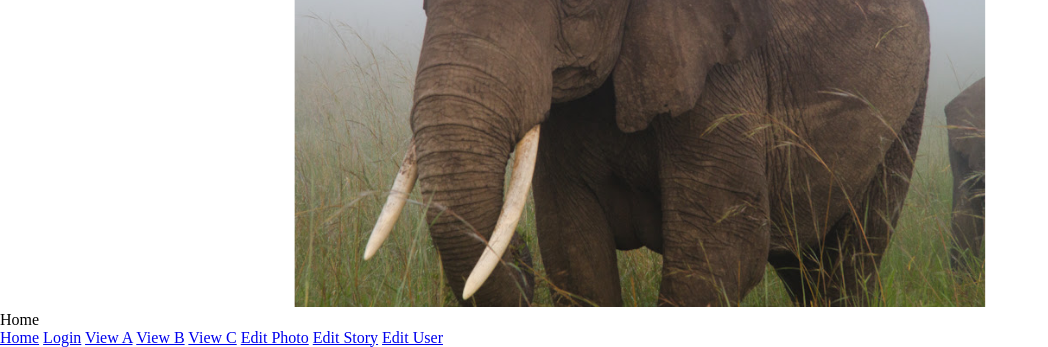
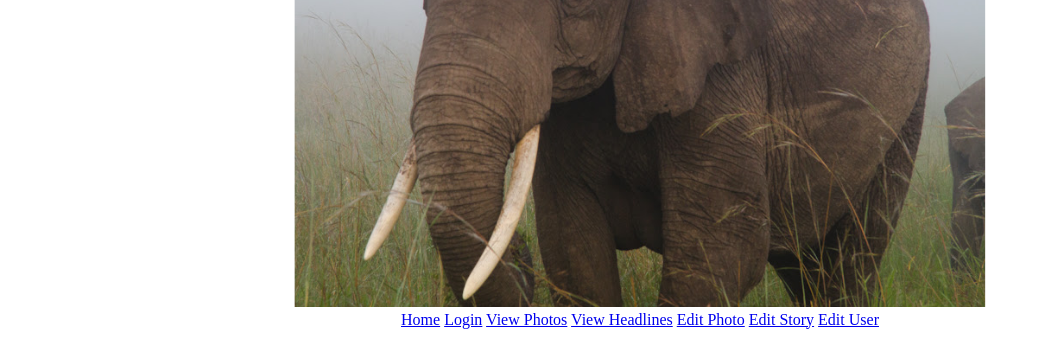
Before and after one commit to wgkcoding/wdi_final_project, a website: page app/index.html at #!/home in a window 1280 px wide. Shown: the part 554-901 px from the top of the page, without its empty margins (0-1048 px from the left). Drawn offline with nearby package versions, Linux system fonts and the light colour scheme.

Commit message:
minor fixes

```diff
--- a/api/routes/user_routes.js
+++ b/api/routes/user_routes.js
@@ -5,12 +5,7 @@ var router       = express.Router();
 var User = require('./../models/Users');
 
 router.post('/login',function(req,res){
-    console.log('console endpoint');
-    console.log(req.body);
-    console.log(req.body.email);
-    console.log(req.body.password);
     var where = {email:req.body.email,password:req.body.password};
-    //{where: }
     User.find(where, function(err, User) {
         if (err) {
             console.log(err);
--- a/app/assets/css/app.css
+++ b/app/assets/css/app.css
@@ -1,6 +1,11 @@
 body{
 	margin: 0px;
 	display: block;
+}
+
+.debug-nav {
+	width: 100%;
+	text-align: center
 }
 
 .top{
--- a/app/index.html
+++ b/app/index.html
@@ -25,14 +25,17 @@
 <body ng-app='app'>
 
 	<div ui-view></div>
-	<a ui-sref="home">Home</a>
-	<a ui-sref="login">Login</a>
-	<a ui-sref="viewA">View A</a>
-	<a ui-sref="viewB">View B</a>
-	<a ui-sref="viewC">View C</a>
-	<a ui-sref="editPhoto">Edit Photo</a>
-	<a ui-sref="editStory">Edit Story</a>
-	<a ui-sref="editUser">Edit User</a>
+
+	<div class="debug-nav">
+		<a ui-sref="home">Home</a>
+		<a ui-sref="login">Login</a>
+		<a ui-sref="viewA">View Photos</a>
+		<a ui-sref="viewB">View Headlines</a>
+		<!-- <a ui-sref="viewC">View C</a> -->
+		<a ui-sref="editPhoto">Edit Photo</a>
+		<a ui-sref="editStory">Edit Story</a>
+		<a ui-sref="editUser">Edit User</a>
+	</div>
 
 </body>
 </html>
--- a/app/js/services/dbService.js
+++ b/app/js/services/dbService.js
@@ -70,6 +70,7 @@
 						return err
 					})
 		};
+
 		function login(payload) {
 			return $http.post('api/users/login', payload)
 				.then(function(res){
--- a/app/partials/home.html
+++ b/app/partials/home.html
@@ -53,6 +53,5 @@
 			</div>
 		</nav>
 	</div>
-{{ctrl.testMsg}}
 </body>
 </html>
```
Also changed, not shown: app/partials/login.html (+2 -4 lines), app/partials/viewA.html (+0 -2 lines), app/partials/viewB.html (+0 -2 lines).
